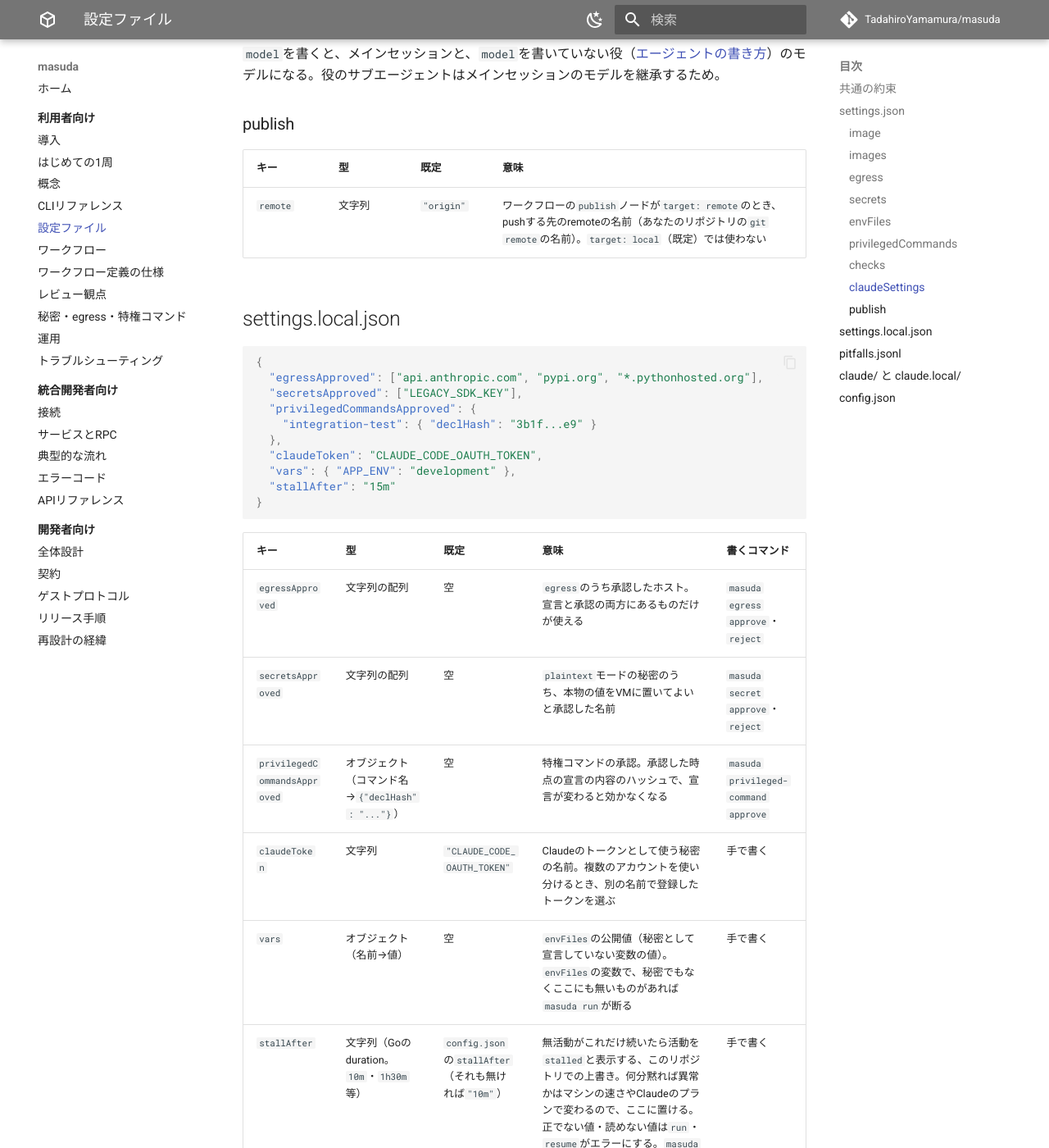
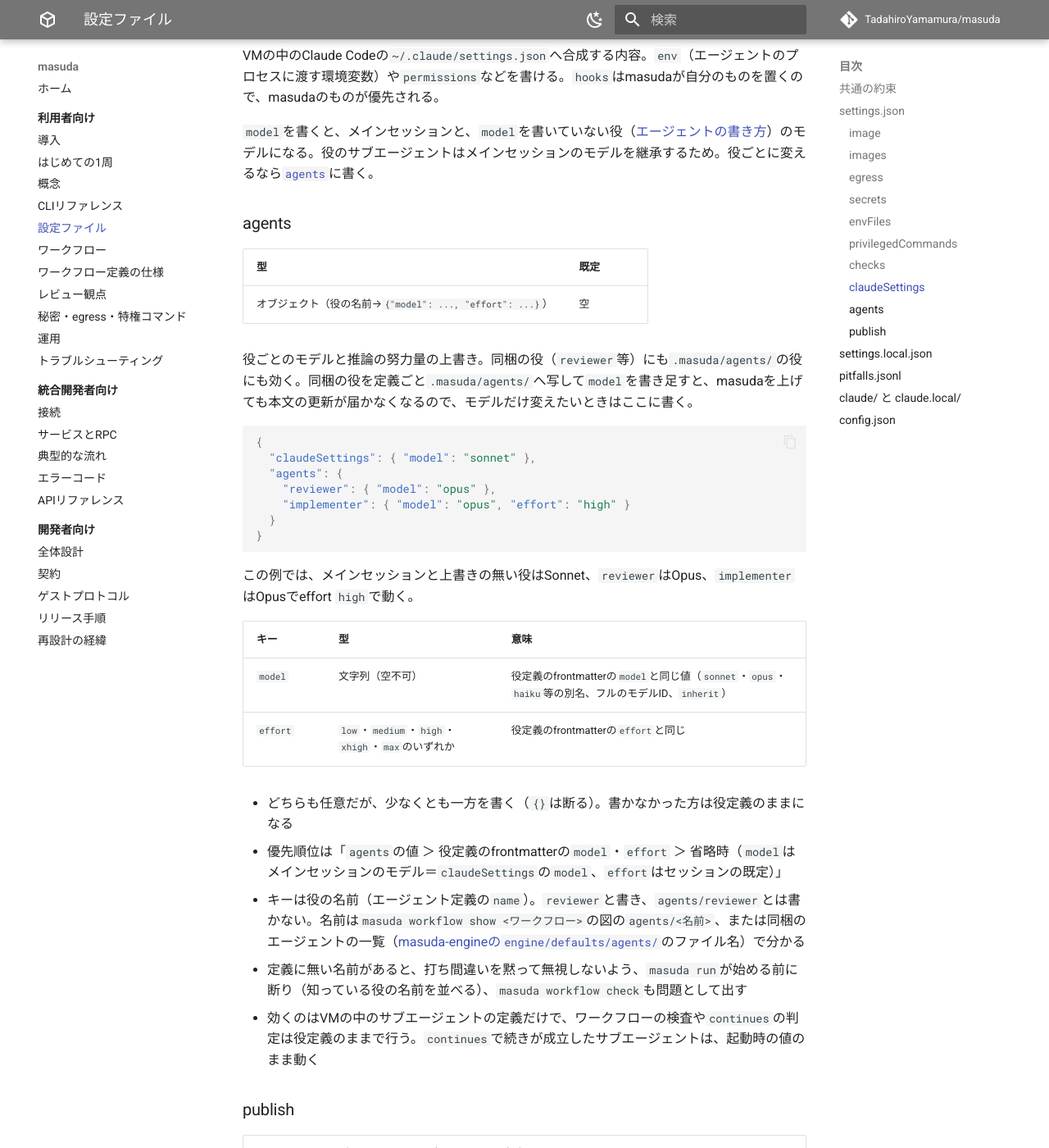
Before and after one commit to TadahiroYamamura/masuda, an MkDocs documentation site: the page built from docs/user/settings.md, in a window 1280 px wide and 1400 px high, scrolled down 5664 px. Shown: the whole window at 82% size. Built offline with MkDocs 1.6.1 and Material for MkDocs 9.7.7, drawn with Linux system fonts in a browser that asks for light colours; comment, search, counter and statistics services are not loaded; the version menu is left out; some of the changed text lies outside the part shown.

Commit message:
docs(user): settings.jsonのagents（役ごとのmodel・effortの上書き）を書く
## 意図
M14eで足した`agents`の書き方・優先順位・役の名前の調べ方を、settings.mdの節にし、claudeSettingsの`model`とworkflows.mdの「エージェントの書き方」から参照する。concepts.mdの「エージェントへの指示をどこに書くか」の表は指示の置き場所の表で、モデルの選択は当たらないので足していない。

Co-Authored-By: Claude Opus 5.5 <noreply@anthropic.com>

````diff
--- a/docs/user/settings.md
+++ b/docs/user/settings.md
@@ -4,7 +4,7 @@
 
 | ファイル | 誰のものか | コミット | 中身 |
 |---|---|---|---|
-| `settings.json` | チーム | する | **宣言**。使うイメージ、通信先、秘密の名前と送り先、生成する`.env`、特権コマンド、チェック、Claude Codeの設定 |
+| `settings.json` | チーム | する | **宣言**。使うイメージ、通信先、秘密の名前と送り先、生成する`.env`、特権コマンド、チェック、Claude Codeの設定、役ごとのモデル |
 | `settings.local.json` | あなた | しない（`masuda init`が`.gitignore`に足す） | **承認と手元の値**。どの宣言を承認したか、`.env`の公開値、無活動のしきい値など |
 
 このほか任意で、プロジェクト固有の落とし穴を[`pitfalls.jsonl`](#pitfalls)に書ける（チームのもの。コミットする）。VMの中のClaude Codeに渡すルールやスキルは[`claude/`と`claude.local/`](#claude-dir)に置ける。
@@ -49,7 +49,12 @@
     "lint": "go vet ./..."
   },
   "claudeSettings": {
+    "model": "sonnet",
     "env": { "GOCACHE": "/tmp/go-cache" }
+  },
+  "agents": {
+    "reviewer": { "model": "opus" },
+    "implementer": { "effort": "high" }
   },
   "publish": { "remote": "origin" }
 }
@@ -164,7 +169,38 @@ VMの中に`/masuda/checks/<チェック名>`という実行可能スクリプ
 
 VMの中のClaude Codeの`~/.claude/settings.json`へ合成する内容。`env`（エージェントのプロセスに渡す環境変数）や`permissions`などを書ける。`hooks`はmasudaが自分のものを置くので、masudaのものが優先される。
 
-`model`を書くと、メインセッションと、`model`を書いていない役（[エージェントの書き方](workflows.md#write-agent)）のモデルになる。役のサブエージェントはメインセッションのモデルを継承するため。
+`model`を書くと、メインセッションと、`model`を書いていない役（[エージェントの書き方](workflows.md#write-agent)）のモデルになる。役のサブエージェントはメインセッションのモデルを継承するため。役ごとに変えるなら[`agents`](#agents)に書く。
+
+### agents
+
+| 型 | 既定 |
+|---|---|
+| オブジェクト（役の名前→`{"model": ..., "effort": ...}`） | 空 |
+
+役ごとのモデルと推論の努力量の上書き。同梱の役（`reviewer`等）にも`.masuda/agents/`の役にも効く。同梱の役を定義ごと`.masuda/agents/`へ写して`model`を書き足すと、masudaを上げても本文の更新が届かなくなるので、モデルだけ変えたいときはここに書く。
+
+```json
+{
+  "claudeSettings": { "model": "sonnet" },
+  "agents": {
+    "reviewer": { "model": "opus" },
+    "implementer": { "model": "opus", "effort": "high" }
+  }
+}
+```
+
+この例では、メインセッションと上書きの無い役はSonnet、`reviewer`はOpus、`implementer`はOpusでeffort `high`で動く。
+
+| キー | 型 | 意味 |
+|---|---|---|
+| `model` | 文字列（空不可） | 役定義のfrontmatterの`model`と同じ値（`sonnet`・`opus`・`haiku`等の別名、フルのモデルID、`inherit`） |
+| `effort` | `low`・`medium`・`high`・`xhigh`・`max`のいずれか | 役定義のfrontmatterの`effort`と同じ |
+
+- どちらも任意だが、少なくとも一方を書く（`{}`は断る）。書かなかった方は役定義のままになる
+- 優先順位は「`agents`の値 ＞ 役定義のfrontmatterの`model`・`effort` ＞ 省略時（`model`はメインセッションのモデル＝`claudeSettings`の`model`、`effort`はセッションの既定）」
+- キーは役の名前（エージェント定義の`name`）。`reviewer`と書き、`agents/reviewer`とは書かない。名前は`masuda workflow show <ワークフロー>`の図の`agents/<名前>`、または同梱のエージェントの一覧（[masuda-engineの`engine/defaults/agents/`](https://github.com/TadahiroYamamura/masuda-engine/tree/main/engine/defaults/agents)のファイル名）で分かる
+- 定義に無い名前があると、打ち間違いを黙って無視しないよう、`masuda run`が始める前に断り（知っている役の名前を並べる）、`masuda workflow check`も問題として出す
+- 効くのはVMの中のサブエージェントの定義だけで、ワークフローの検査や`continues`の判定は役定義のままで行う。`continues`で続きが成立したサブエージェントは、起動時の値のまま動く
 
 ### publish
 
````
Also changed, not shown: docs/user/workflows.md (+1 -0 lines).
